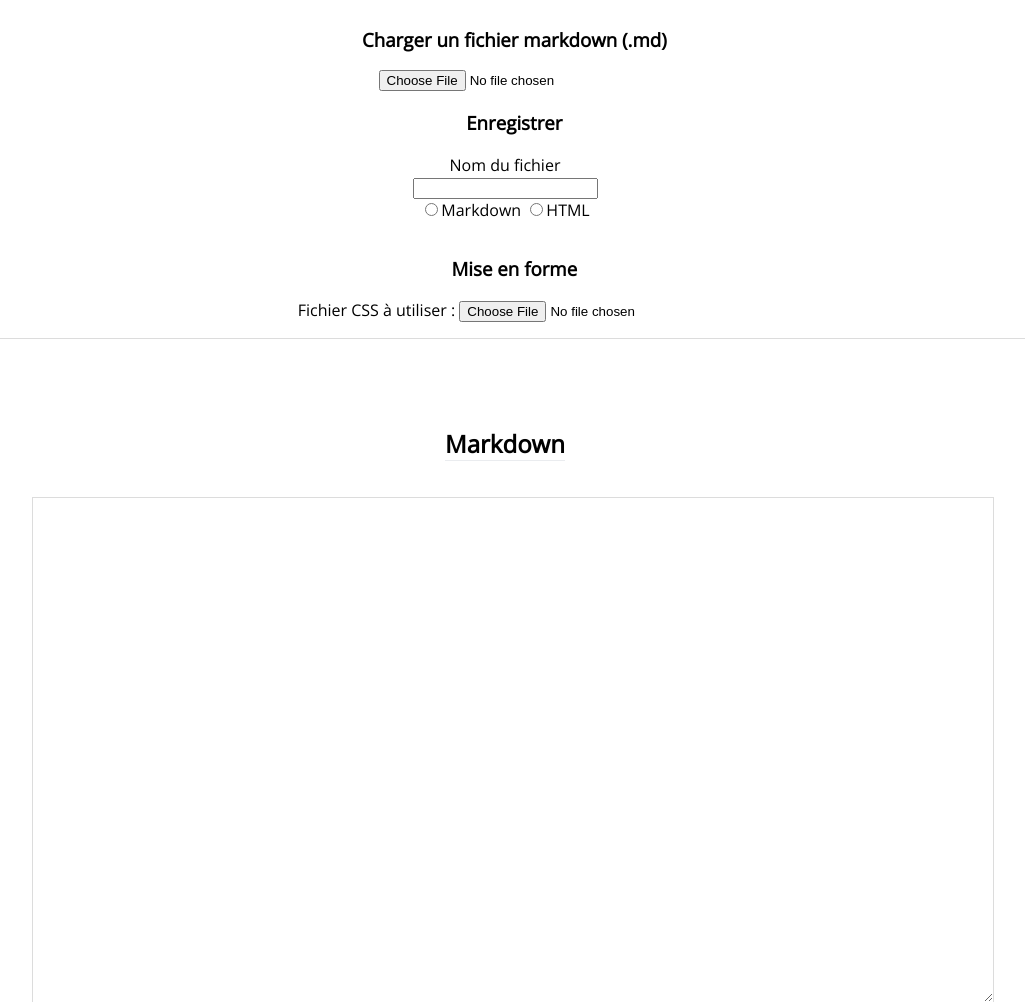
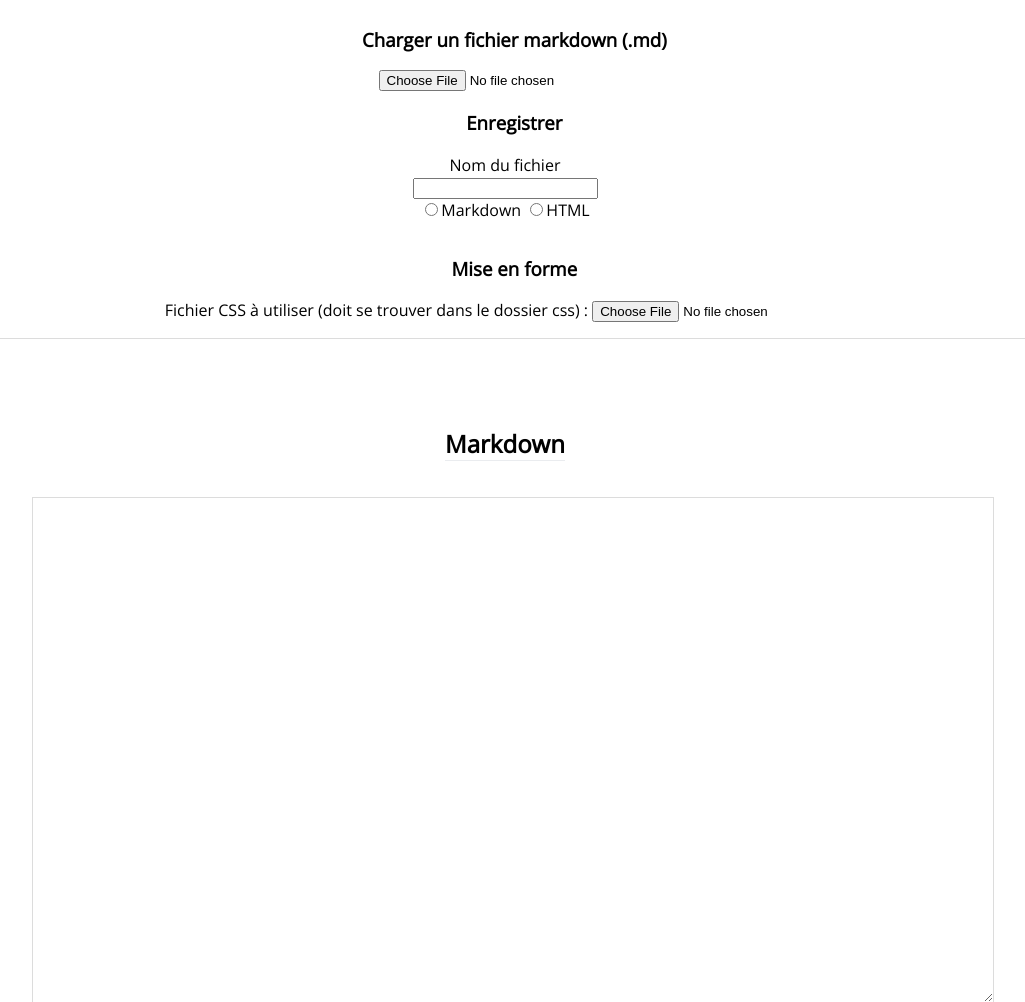
Before and after one commit to SansGodasse/markdown-converter, a plain HTML site: page index.html in a window 1280 px wide. Shown: the top 1002 px of the page, without its empty margins (138-1163 px from the left). Drawn offline with nearby package versions, Linux system fonts and the light colour scheme.

Commit message:
Ajout de la mention (doit se trouver dans le dossier css)

```diff
--- a/index.html
+++ b/index.html
@@ -39,7 +39,7 @@
             <!-- Mise en forme -->
             <h3>Mise en forme</h3>
             <div id="css_wrapper">
-                <label for="css_file">Fichier CSS à utiliser : </label>
+                <label for="css_file">Fichier CSS à utiliser (doit se trouver dans le dossier css) : </label>
                 <input type="file" id="css_file" />
             </div>
         </div>
```
